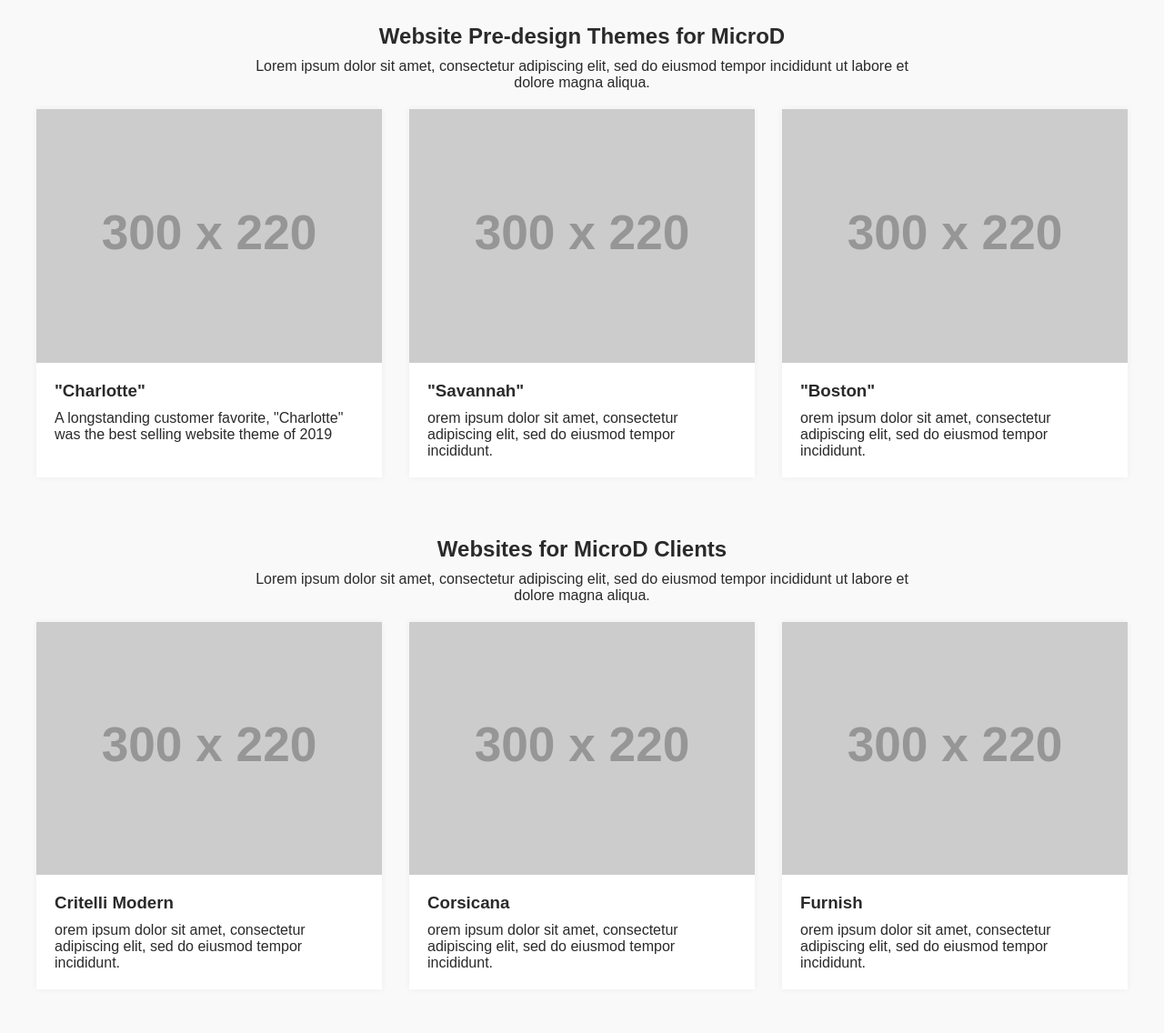
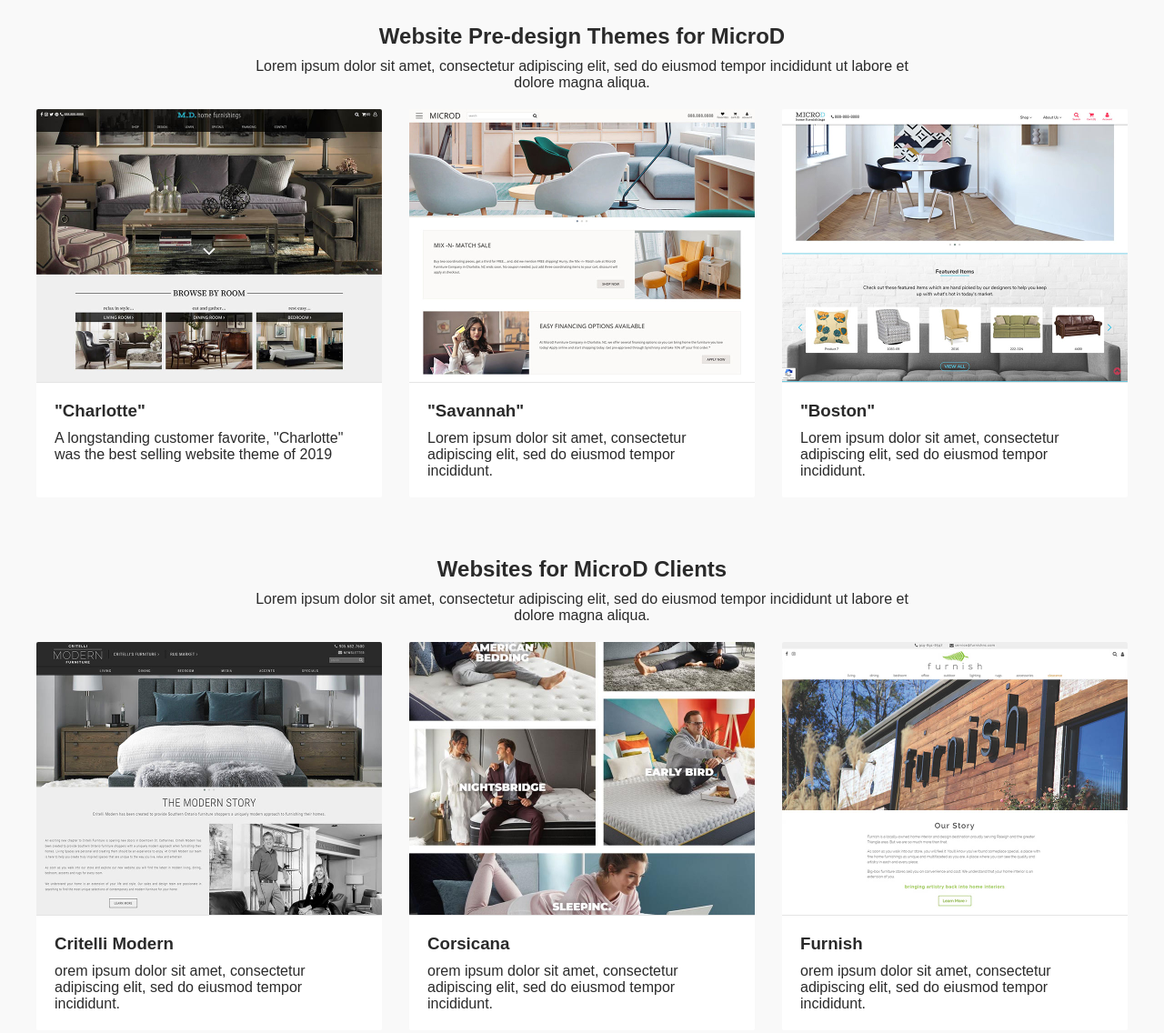
Before and after one commit to SGcreative/sgcreative_local, a plain HTML site: page index.html in a window 1280 px wide. Shown: the part 1660-2796 px from the top of the page at 91% size. Drawn offline with Linux system fonts and the light colour scheme; placeholder pictures from the web are drawn by us.

Commit message:
Portfolio tile images

```diff
--- a/index.html
+++ b/index.html
@@ -57,6 +57,7 @@
             </div>
             <div>
                 <p>Lorem ipsum dolor sit amet, consectetur adipiscing elit, sed do eiusmod tempor incididunt ut labore et dolore magna aliqua. Ut enim ad minim veniam, quis nostrud exercitation ullamco laboris nisi ut aliquip ex ea commodo consequat. Duis aute irure dolor in reprehenderit in voluptate velit esse cillum dolore eu fugiat nulla pariatur. Excepteur sint occaecat cupidatat non proident, sunt in culpa qui officia deserunt mollit anim id est laborum.</p>
+                <a href="#" class="button">Download Resume</a>
             </div>
         </aside>
     </div>
@@ -73,7 +74,7 @@
                     <!-- <a href="/charlotte/index.html"> -->
                     <a href="/Users/Sam/Documents/GitHub/sgcreative_local/charlotte/index.html">
                         <div>
-                            <img src="https://via.placeholder.com/300x220" width="" height="" alt="Charlotte Theme" />
+                            <img src="img/charlotte.jpg" width="380" height="300" alt="Charlotte Theme" />
                         </div>
                         <div>
                             <h3>"Charlotte"</h3>
@@ -84,22 +85,22 @@
                 <li>
                     <a href="/savannah/index.html">
                         <div>
-                            <img src="https://via.placeholder.com/300x220" width="" height="" alt="Charlotte Theme" />
+                            <img src="img/savannah.jpg" width="380" height="300" alt="Savannah Theme" />
                         </div>
                         <div>
                             <h3>"Savannah"</h3>
-                            <p>orem ipsum dolor sit amet, consectetur adipiscing elit, sed do eiusmod tempor incididunt.</p>
+                            <p>Lorem ipsum dolor sit amet, consectetur adipiscing elit, sed do eiusmod tempor incididunt.</p>
                         </div>
                     </a>
                 </li>
                 <li>
                     <a href="/boston/index.html">
                         <div>
-                            <img src="https://via.placeholder.com/300x220" width="" height="" alt="Charlotte Theme" />
+                            <img src="img/boston.jpg" width="380" height="300" alt="Boston Theme" />
                         </div>
                         <div>
                             <h3>"Boston"</h3>
-                            <p>orem ipsum dolor sit amet, consectetur adipiscing elit, sed do eiusmod tempor incididunt.</p>
+                            <p>Lorem ipsum dolor sit amet, consectetur adipiscing elit, sed do eiusmod tempor incididunt.</p>
                         </div>
                     </a>
                 </li>
@@ -110,9 +111,9 @@
             <p>Lorem ipsum dolor sit amet, consectetur adipiscing elit, sed do eiusmod tempor incididunt ut labore et dolore magna aliqua.</p>
             <ul>
                 <li>
-                    <a href="/charlotte/index.html">
+                    <a href="/critelli/index.html">
                         <div>
-                            <img src="https://via.placeholder.com/300x220" width="" height="" alt="Charlotte Theme" />
+                            <img src="img/critelli.jpg" width="380" height="300" alt="Charlotte Theme" />
                         </div>
                         <div>
                             <h3>Critelli Modern</h3>
@@ -121,9 +122,9 @@
                     </a>
                 </li>
                 <li>
-                    <a href="/charlotte/index.html">
+                    <a href="/corsicana/index.html">
                         <div>
-                            <img src="https://via.placeholder.com/300x220" width="" height="" alt="Charlotte Theme" />
+                            <img src="img/corsicana.jpg" width="380" height="300" alt="Charlotte Theme" />
                         </div>
                         <div>
                             <h3>Corsicana</h3>
@@ -132,9 +133,9 @@
                     </a>
                 </li>
                 <li>
-                    <a href="/charlotte/index.html">
+                    <a href="/furnish/index.html">
                         <div>
-                            <img src="https://via.placeholder.com/300x220" width="" height="" alt="Charlotte Theme" />
+                            <img src="img/furnish.jpg" width="380" height="300" alt="Charlotte Theme" />
                         </div>
                         <div>
                             <h3>Furnish</h3>
--- a/styles.css
+++ b/styles.css
@@ -165,8 +165,9 @@ main h1 span {
 }
 
 #about .percent-bars div {
-	/*background-color: #ddd;*/
-	box-shadow: 0 0 5px 0 rgba(0,0,0,.1)
+	background-color: #ddd;
+	/*box-shadow: 0 0 5px 0 rgba(0,0,0,.1)*/
+	border-radius: 2px;
 }
 
 #about .percent-bars p {
@@ -181,6 +182,8 @@ main h1 span {
 	box-sizing: border-box;
     margin-bottom: 10px;
     background-color: #666;
+    border-radius: 2px 0 0px 2px;
+    overflow: hidden;
     -webkit-transition: width .75s ease-out;
     -moz-transition: width .75s ease-out;
     -o-transition: width .75s ease-out;
@@ -255,7 +258,9 @@ main h1 span {
 	display: block;
 	/*text-align: center;*/
 	background-color: #fff;
-    box-shadow: 0 0 7px 0 rgba(0,0,0,.05);
+    /*box-shadow: 0 0 7px 0 rgba(0,0,0,.05);*/
+    border-radius: 2px;
+    overflow: hidden;
 }
 
 #portfolio li a {
@@ -313,6 +318,7 @@ main h1 span {
 	display: block;
 	/*position: relative;*/
 	width: 100%;
+	border-bottom: 1px solid #e5e5e5;
 	/*opacity: 1;
 	-webkit-transition: opacity .3s ease;
     -moz-transition: opacity .3s ease;
```
Also changed, not shown: img/boston.jpg (added), img/charlotte.jpg (added), img/corsicana.jpg (added), img/critelli.jpg (added), img/furnish.jpg (added), img/savannah.jpg (added).
